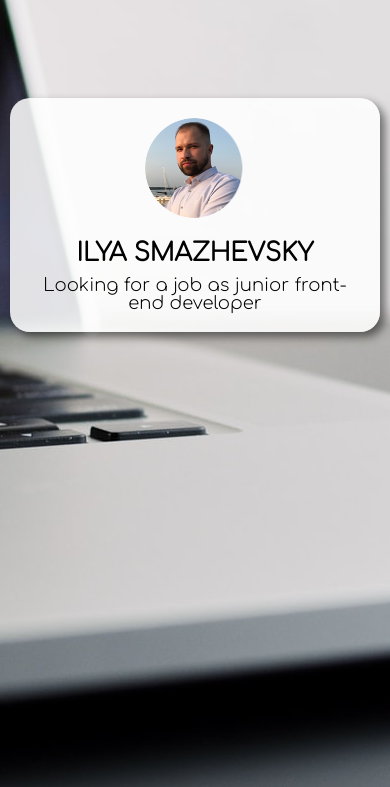
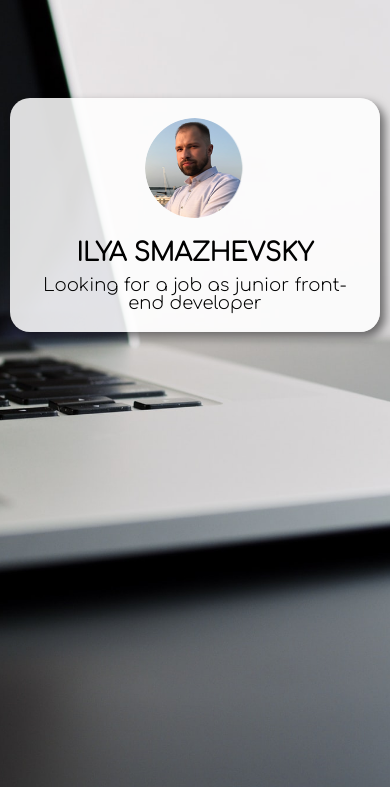
Before and after one commit to smozhevsky/links, a plain HTML site: page index.html in a window 390 px wide. Shown: the part 57-844 px from the top of the page. Drawn offline with Linux system fonts and the light colour scheme.

Commit message:
minor changes

```diff
--- a/css/style.css
+++ b/css/style.css
@@ -1,5 +1,9 @@
 body {
-  background: url(/img/main.jpg) no-repeat center fixed;
+  background: url(/img/main.jpg);
+  background-repeat: no-repeat;
+  background-size: cover;
+  background-attachment: fixed;
+  background-position: center;
   font-family: "Comfortaa", cursive;
 }
 
@@ -179,13 +183,13 @@ body {
     top: 0;
     background-color: #8888884d;
     width: 250px;
-    transform: translateX(101%);
-    transition: transform .3s;
+    /* transform: translateX(101%); */
+    /* transition: transform .2s; */
   }
 
   .nav.active {
     display: flex;
-    transform: translateX(-1%);
+    /* transform: translateX(-1%); */
   }
 
   .nav-list {
```
